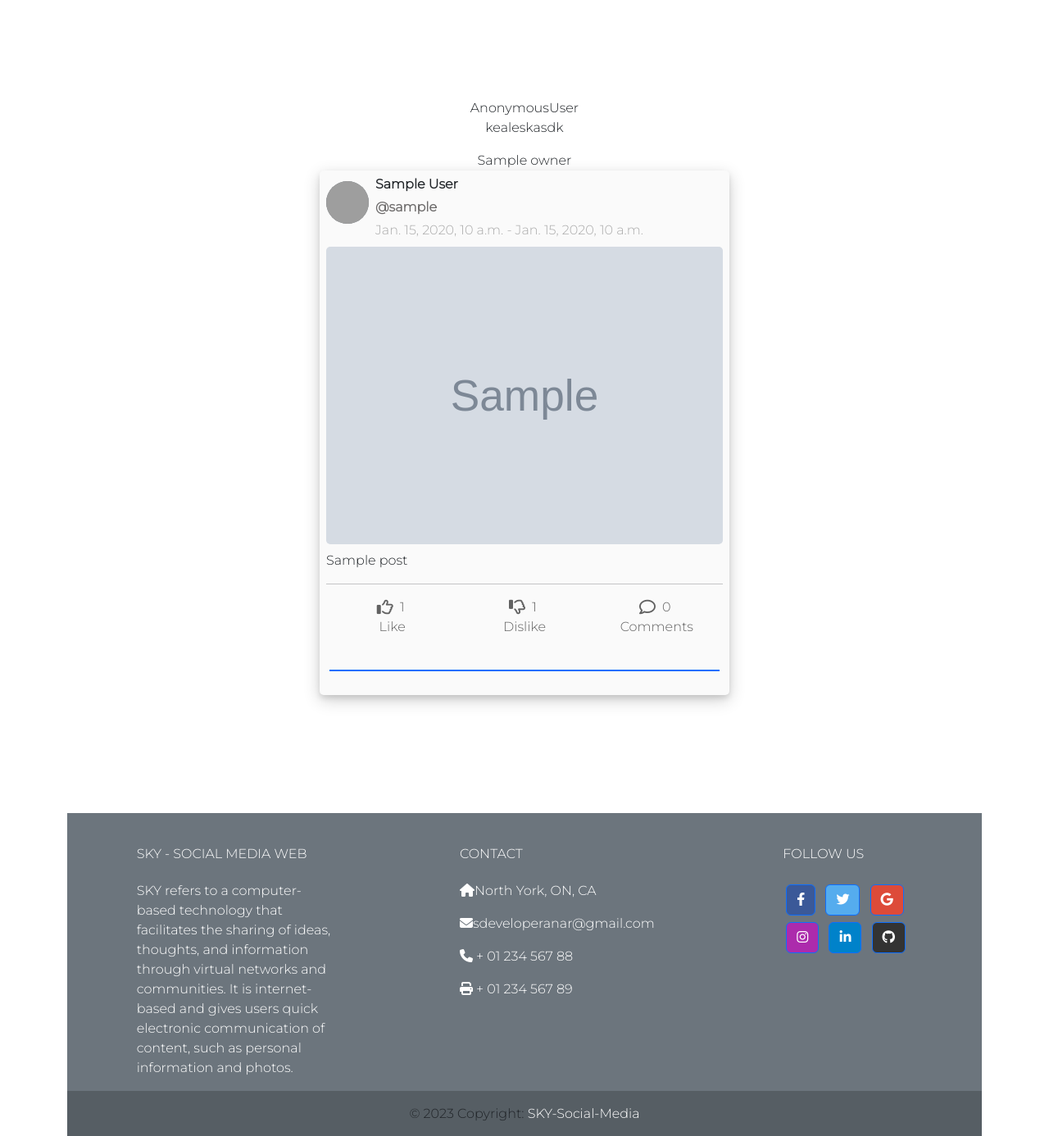
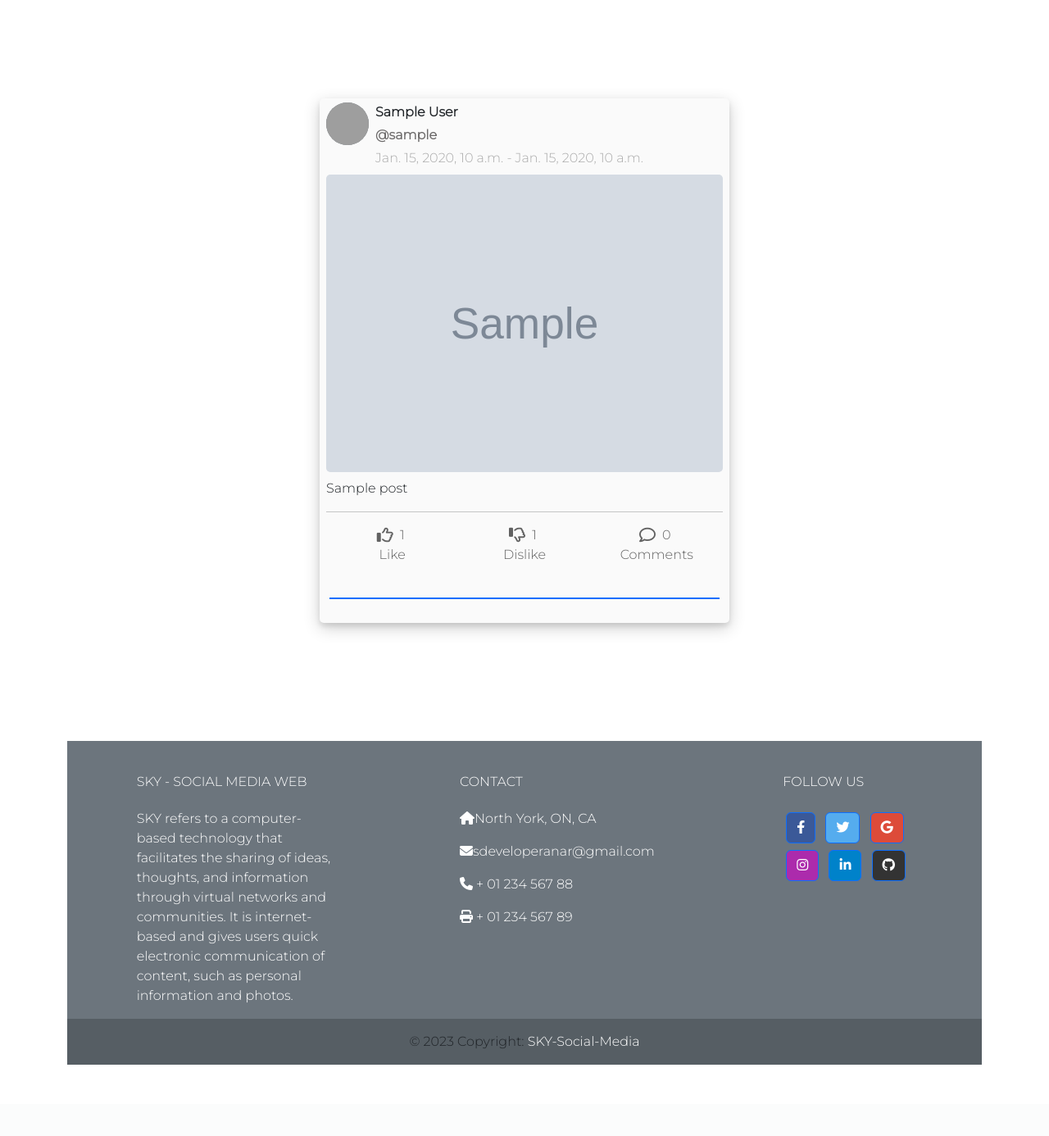
Before and after one commit to Aymammet/sky, a Django app: template templates/main.html in a window 1280 px wide. Shown: the part 72-1458 px from the top of the page at 82% size. After the commit the page ends 1371 px from the top, so only its background shows below. Run offline with Django 3.2, Linux system fonts and the light colour scheme; the template is opened without the code that fills it: most values are stand-ins (such as "Sample title", 1, 10 or a date in 2020); grey boxes marked "Sample" are stand-in pictures; some libraries are stand-ins or nearby versions; grey boxes are pictures that could not be loaded.

Commit message:
validators added in post edit and create, errors added, button changed and design update

```diff
--- a/posts/models.py
+++ b/posts/models.py
@@ -1,9 +1,10 @@
 from django.db import models
 from profiles.models import User
+from django.core.validators import MinLengthValidator
 
 # Create your models here.
 class Post(models.Model):
-    title = models.CharField(max_length=500, blank=False)
+    title = models.CharField(max_length=500, blank=False, validators=[MinLengthValidator(3)])
     owner = models.ForeignKey(User, on_delete=models.CASCADE,)
     image = models.ImageField(upload_to='post_images', max_length=100, blank=True, null=True)
     created_date = models.DateField(auto_now_add=True)
--- a/static/style.css
+++ b/static/style.css
@@ -28,7 +28,11 @@ a {
 }
 
 @media only screen and (max-width: 400px) {
-    .button-text {
+    .button-text, .date-time {
         display: none;
     }
 }
+
+.error-text {
+    color: red;
+}
--- a/templates/main.html
+++ b/templates/main.html
@@ -5,26 +5,29 @@
     <div class="container p-4 text-center my-5">
         <div class="my-5 flex-column row align-items-center justify-content-center">
             {% for post in posts %}
-            {{user}}
-            <p>kealeskasdk</p>
-            {{post.owner}}
             <div class="posts col-md-8 px-2 align-self-center mb-4"  style="width: 500px; border-radius: 5px; padding: 5px; background-color: rgb(250, 250, 250);">
                 <div class=" d-flex mb-2" >
                     <div class="col-auto mt-1`">
-                        <img style="width:52px; height: 52px" class="avatar rounded-circle text-bg-secondary mt-2" src="https://cdn.pixabay.com/photo/2014/11/13/06/12/boy-529067__340.jpg" alt="avatar">
+                        <img style="width:52px; height: 52px" class="avatar rounded-circle text-bg-secondary " src="https://cdn.pixabay.com/photo/2014/11/13/06/12/boy-529067__340.jpg" alt="avatar">
                     </div>
                     <div class="col-11 px-2">
-                        <div class="col text-start">
+                        <div>
+                            <div class="text-start row align-items-start">
+                                <div class="col">
+                                    <b>{{ post.owner.first_name }} {{ post.owner.last_name }}</b>
+                                </div>
+                                <div class="col">
                                     {% if user == post.owner %}
-                            <a class="d-flex fa-regular fa-pen-to-square justify-content-end fs-4" href="{% url 'post_edit' post.pk %}"></a>
+                                    <a class="d-flex fa-solid fa-ellipsis justify-content-end fs-5 mt-1 mx-2" href="{% url 'post_edit' post.pk %}"></a>
                                     {% endif %}
-                            <b>{{ post.owner.first_name }} {{ post.owner.last_name }}</b>
+                                </div>
                             </div>
                             <div class="col text-start mt-1 mb-1" style="color: rgb(110, 108, 108); font-weight: bold;">
                                 @{{ post.owner.username }}
                             </div>
-                        <div class="col text-start" style="color: rgb(171, 171, 171)">
+                            <div class="col text-start date-time" style="color: rgb(171, 171, 171)">
                                 {{ post.created_date }} - {{ post.created_time }}
+                            </div>
                         </div>
                     </div>
                 </div>
```
Also changed, not shown: templates/post-create.html (+7 -0 lines), templates/post-edit.html (+7 -0 lines), posts/migrations/0004_alter_post_title.py (added). Lines whose indentation alone changed are shown as unchanged.
